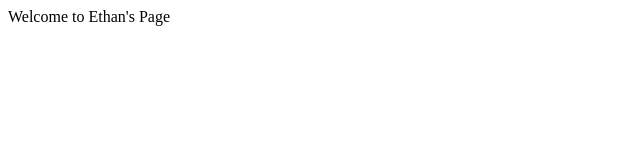
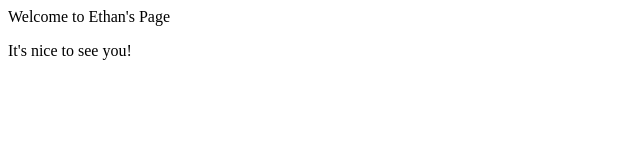
Before and after one commit to Ethan10907/Ethan-s-Page, a plain HTML site: page index.html in a window 1280 px wide. Shown: the whole page, without its empty margins (0-640 px from the left). Drawn offline with Linux system fonts and the light colour scheme.

Commit message:
Update index.html

```diff
--- a/index.html
+++ b/index.html
@@ -3,6 +3,6 @@
   Welcome to Ethan's Page
 </head>
 <body>
-<p></p>
+<p>It's nice to see you!</p>
 </body>
 </html>
```
